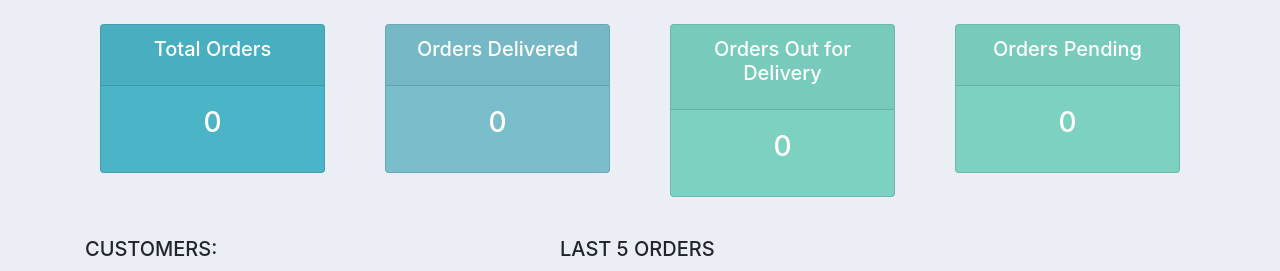
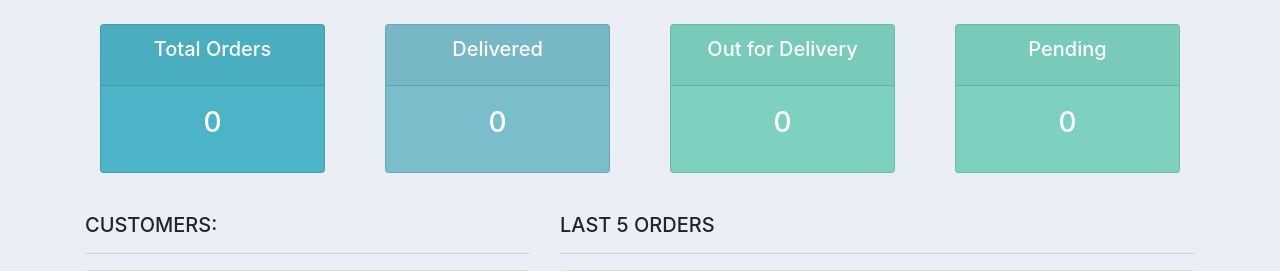
Before and after one commit to amsalud/CRM_Django, a Django app: page / in a window 1280 px wide. Shown: the part 67-338 px from the top of the page. Run offline with Django 3.2, Linux system fonts and the light colour scheme; some libraries are stand-ins or nearby versions.

Commit message:
Edit status titles

```diff
--- a/accounts/templates/accounts/status.html
+++ b/accounts/templates/accounts/status.html
@@ -18,7 +18,7 @@
 		<div class="col-md">
 			<div class="card text-center text-white  mb-3" id="orders-delivered">
 			  	<div class="card-header">
-			  		<h5 class="card-title">Orders Delivered</h5>
+			  		<h5 class="card-title">Delivered</h5>
 			  	</div>
 			  	<div class="card-body">
 			    	<h3 class="card-title">{{orders_delivered}}</h3>
@@ -31,7 +31,7 @@
 		<div class="col-md">
 			<div class="card text-center text-white  mb-3" id="orders-pending">
 			  	<div class="card-header">
-			  		<h5 class="card-title">Orders Out for Delivery</h5>
+			  		<h5 class="card-title">Out for Delivery</h5>
 			  	</div>
 			  	<div class="card-body">
 			    	<h3 class="card-title">{{orders_out_for_delivery}}</h3>
@@ -44,7 +44,7 @@
 		<div class="col-md">
 			<div class="card text-center text-white  mb-3" id="orders-pending">
 			  	<div class="card-header">
-			  		<h5 class="card-title">Orders Pending</h5>
+			  		<h5 class="card-title">Pending</h5>
 			  	</div>
 			  	<div class="card-body">
 			    	<h3 class="card-title">{{orders_pending}}</h3>
```
